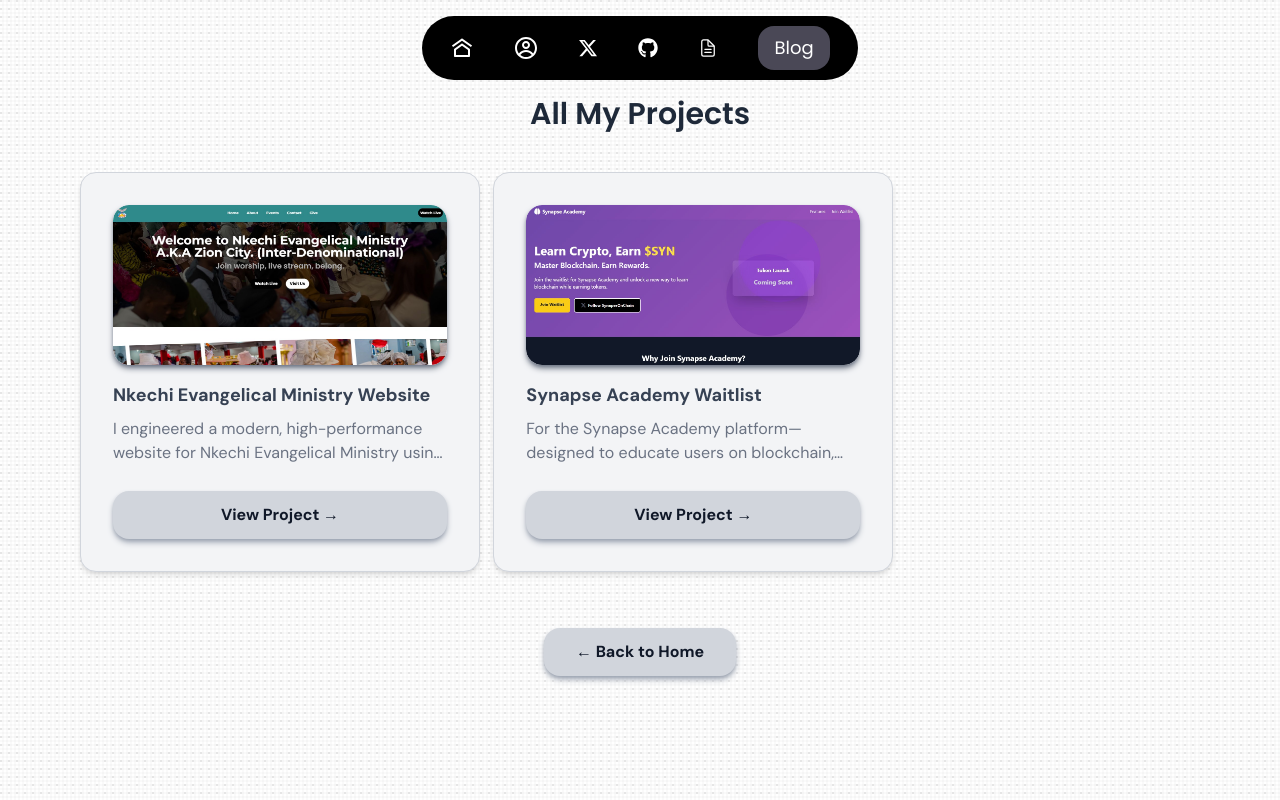
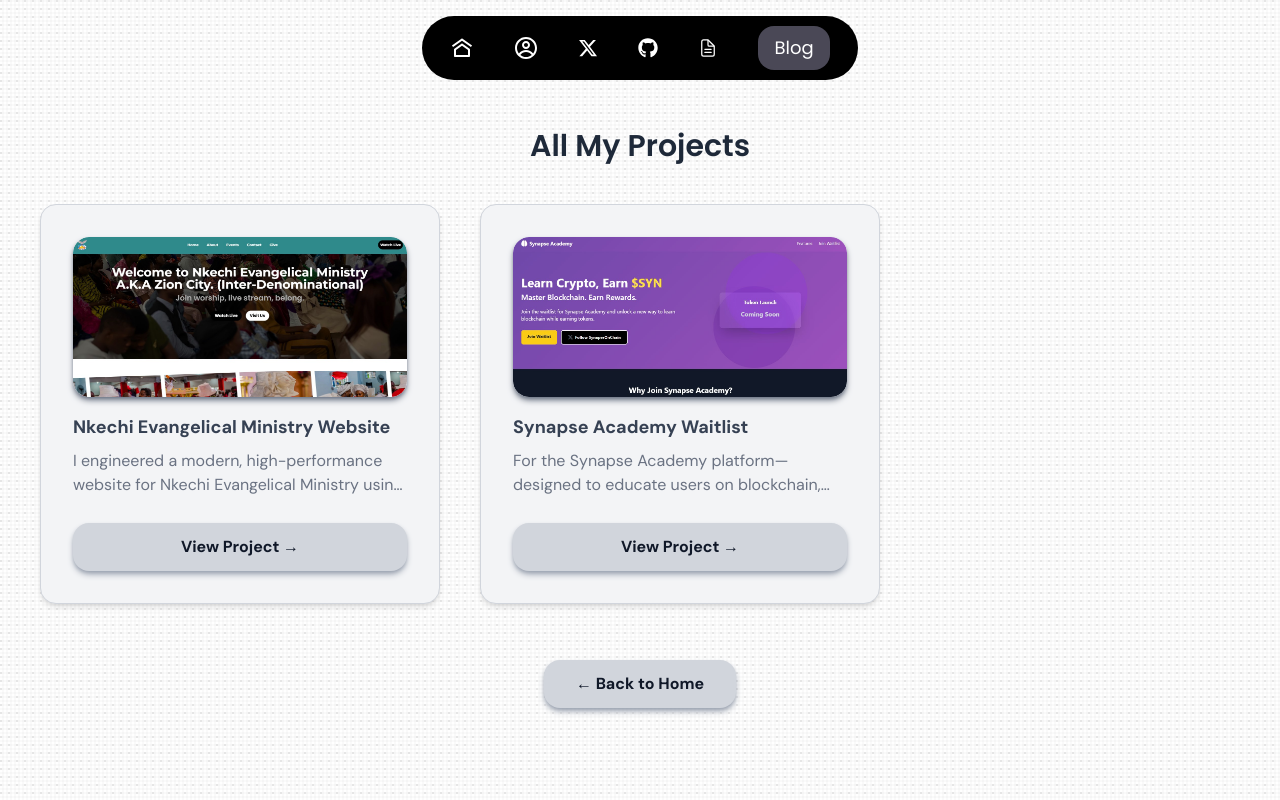
Before and after one commit to OkataMiracleDev/my_portfolio, a Next.js app: page /projects in a window 1280 px wide. Built offline with nearby package versions, Linux system fonts and the light colour scheme; a web font is replaced by a local one.

Commit message:
improved responsivity and routing

```diff
--- a/app/projects/page.tsx
+++ b/app/projects/page.tsx
@@ -12,7 +12,7 @@
 
 const ProjectsPage = () => {
   return (
-    <div className="relative w-full mt-[6rem] flex flex-col justify-center items-center text-center px-4 sm:px-6 lg:px-10">
+    <div className="relative w-full pt-[8rem] flex flex-col justify-center items-center text-center">
       {/* Section Heading */}
       <SectionHeading heading="All My Projects" />
 
--- a/components/Home/Footer/Footer.tsx
+++ b/components/Home/Footer/Footer.tsx
@@ -5,7 +5,7 @@
 const Footer = () => {
   return (
     <div className='w-full flex justify-center items-center mt-[7rem] md:mt-[9rem] lg:mt-[10rem] 2xl:mt-[9rem] transition-all duration-400 '>
-        <div className='w-[40%] flex flex-col justify-center items-center border-t border-gray-400 pt-10'>
+        <div className='w-[80%] md:w-[40%] flex flex-col justify-center items-center border-t border-gray-400 pt-10'>
             <p className='text-sm text-gray-600 font-light'>Copyright © 2025 Okata Miracle.</p>
             <div className='mt-4 flex space-x-5 px-2 md:px-1 md:py-0.5 md:space-x-10 h-full'>
               {footLinks.map((link)=>{
--- a/constant/constant.tsx
+++ b/constant/constant.tsx
@@ -28,7 +28,7 @@
   {
     id: 2,
     label: <CgProfile className="text-2xl" />,
-    url: "#about",
+    url: "/#about",
   },
   {
     id: 3,
```
